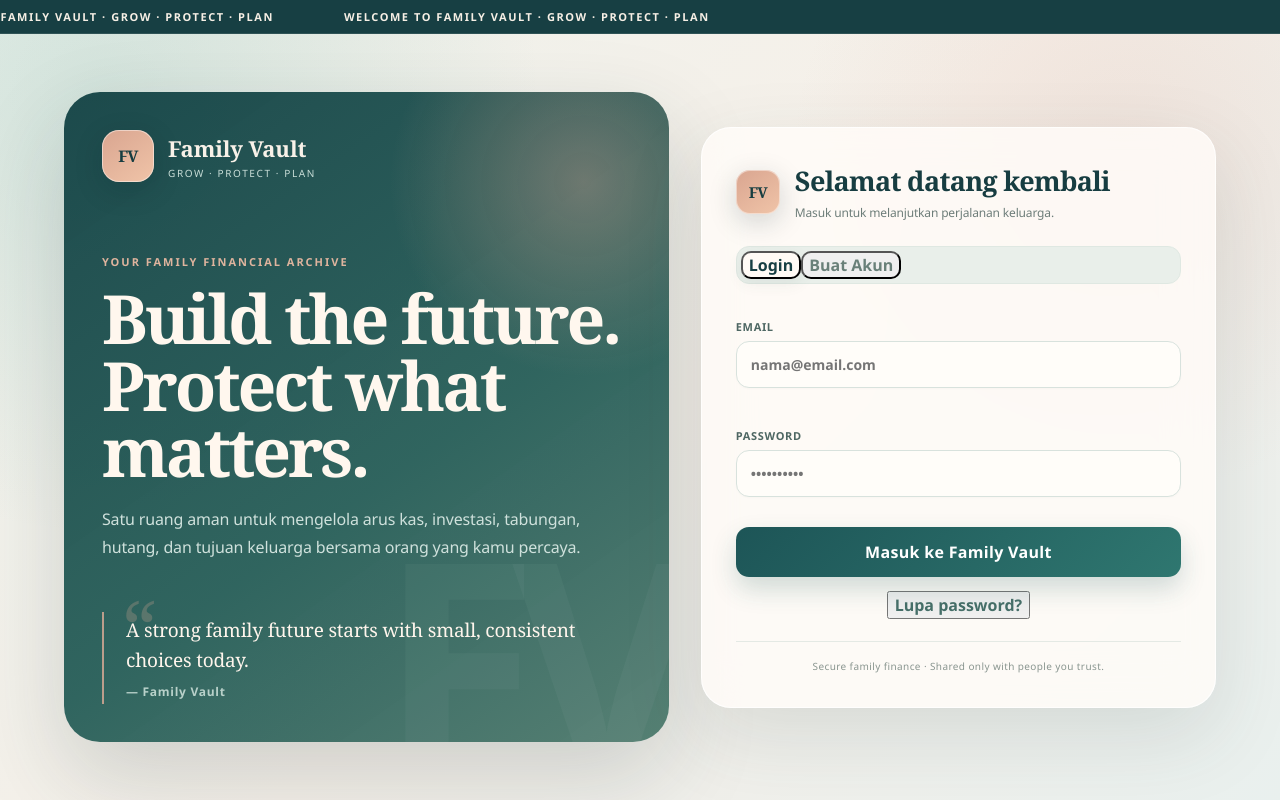
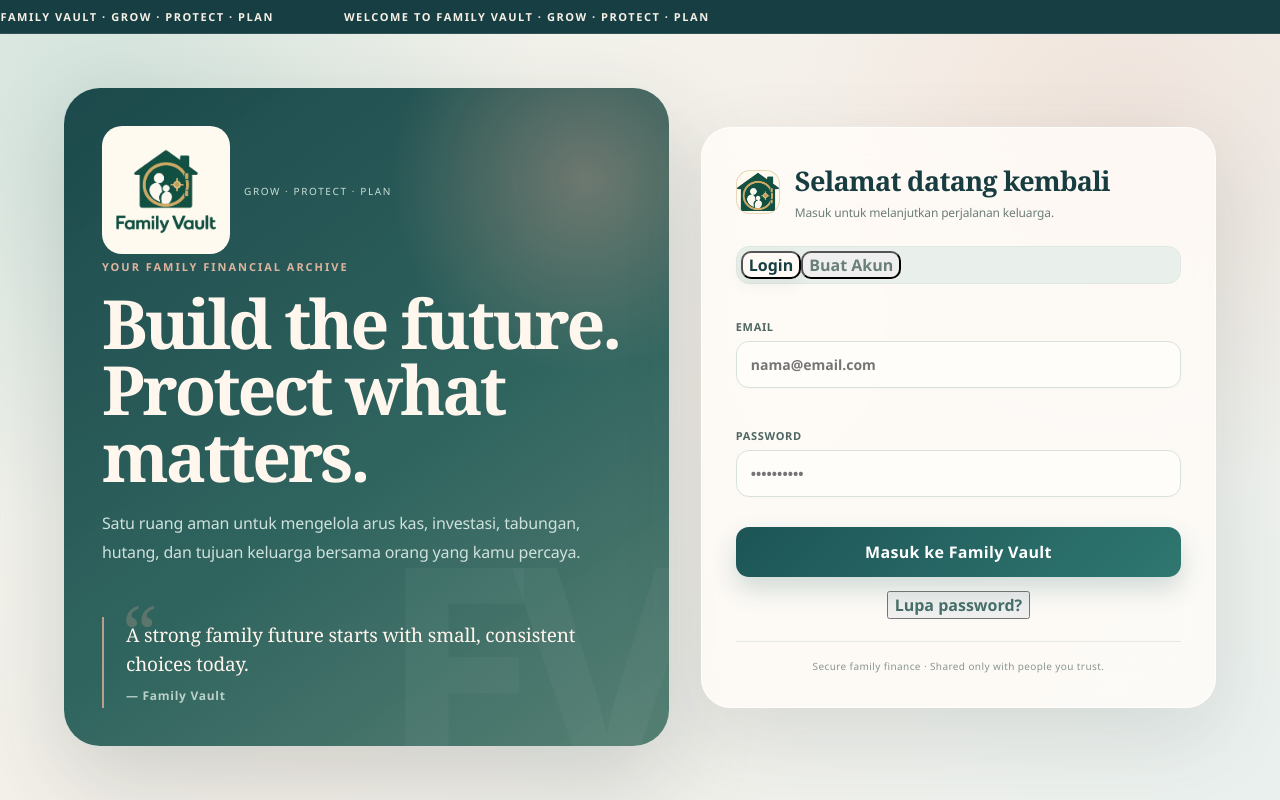
Before and after one commit to zaynmediaworks-source/family-vault, a Next.js app: page /login in a window 1280 px wide. Built offline with nearby package versions, Linux system fonts and the light colour scheme; no server answers.

Commit message:
Add approved Family Vault logo to login and sidebar branding

```diff
--- /dev/null
+++ b/app/family-vault-logo.css
@@ -0,0 +1,6 @@
+/* Approved Family Vault artwork. Keep the original asset intact. */
+.fv-approved-logo{display:block;width:128px;height:128px;object-fit:contain;background:#fffaf0;border-radius:20px;flex-shrink:0}
+.auth-mini-mark,.fv-brand-monogram{font-size:0!important;flex-shrink:0;background-color:#fffaf0!important;background-image:url('/brand/family-vault-logo.png')!important;background-repeat:no-repeat!important;background-size:200% auto!important;background-position:50% 33%!important;border:1px solid rgba(197,166,106,.4);box-shadow:none!important}
+.fv-brand-monogram:after{display:none!important}
+.auth-brand-row{flex-wrap:wrap}
+@media(max-width:600px){.fv-approved-logo{width:100px;height:100px;border-radius:16px}.auth-brand-row{gap:12px}}
--- a/app/layout.tsx
+++ b/app/layout.tsx
@@ -11,6 +11,7 @@ import "./dashboard-clock.css";
 import "./confirmation-dialog.css";
 import "./music.css";
 import "./compact-ui.css";
+import "./family-vault-logo.css";
 import MusicPlayer from './components/MusicPlayer';
 
 export const metadata = {
--- a/app/login/page.tsx
+++ b/app/login/page.tsx
@@ -43,7 +43,7 @@ export default function LoginPage(){
    {experience.login_ticker_enabled!==false&&<div className="auth-ticker"><div className="auth-ticker-track"><span>{ticker}</span><span aria-hidden="true">{ticker}</span></div></div>}
    <section className="auth-stage">
     <div className="auth-story">
-      <div className="auth-brand-row"><div className="auth-brand-mark">FV</div><div><strong>Family Vault</strong><span>Grow · Protect · Plan</span></div></div>
+      <div className="auth-brand-row"><img className="fv-approved-logo" src="/brand/family-vault-logo.png" alt="Family Vault" width={128} height={128}/><span>Grow · Protect · Plan</span></div>
       <div className="auth-story-copy"><span className="auth-eyebrow">YOUR FAMILY FINANCIAL ARCHIVE</span><h1>Build the future.<br/>Protect what matters.</h1><p>Satu ruang aman untuk mengelola arus kas, investasi, tabungan, hutang, dan tujuan keluarga bersama orang yang kamu percaya.</p></div>
       <blockquote className="auth-quote"><span>“</span><p>{experience.login_quote_text||'A strong family future starts with small, consistent choices today.'}</p><footer>— {experience.login_quote_author||'Family Vault'}</footer></blockquote>
       {experience.announcement_enabled&&<div className="auth-announcement"><b>{experience.announcement_title||'Pengumuman'}</b><span>{experience.announcement_message}</span></div>}
```
Also changed, not shown: public/brand/family-vault-logo.png (added).
